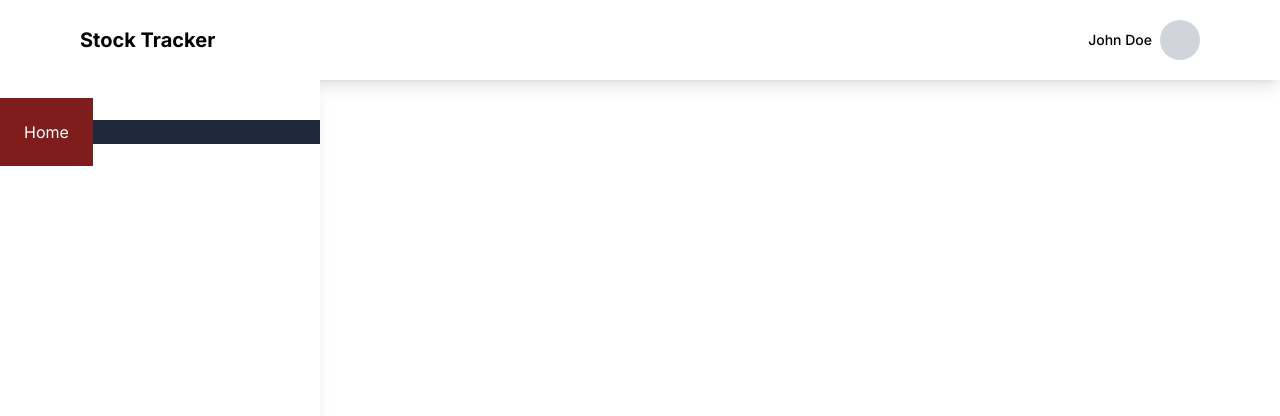
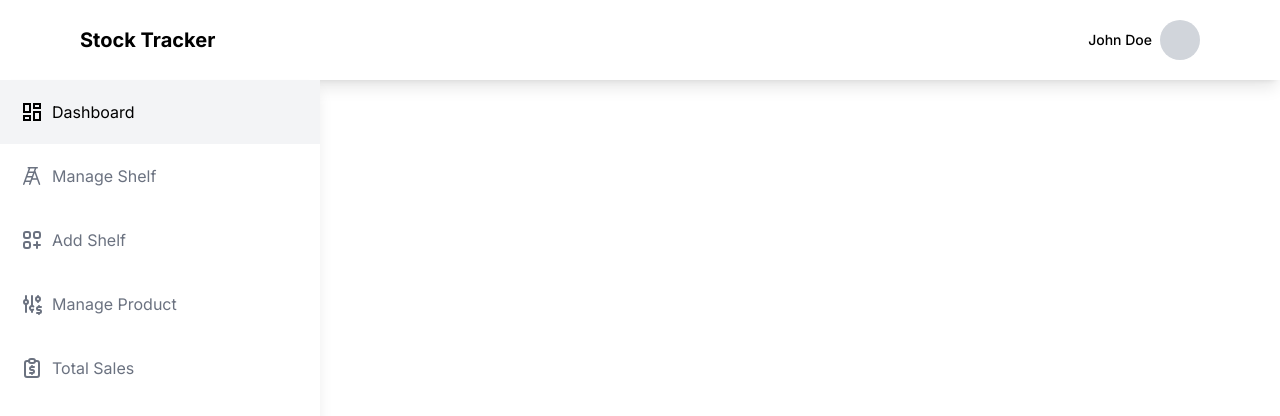
Before and after one commit to SammyKibetKiprop/stock-tracker, a Next.js app: page / in a window 1280 px wide. Shown: the top 416 px of the page. Built offline with nearby package versions, Linux system fonts and the light colour scheme.

Commit message:
add side bar styling

```diff
--- a/app/page.tsx
+++ b/app/page.tsx
@@ -1,12 +1,47 @@
 'use client';
+import Link from 'next/link';
 import { useRouter } from 'next/navigation';
+import { usePathname } from 'next/navigation';
+import { PiLadder } from 'react-icons/pi';
+import { MdOutlineDashboard } from 'react-icons/md';
+import { HiOutlineViewGridAdd } from 'react-icons/hi';
+import { TbReportMoney, TbAdjustmentsDollar } from 'react-icons/tb';
+
+const menuLinks = [
+  {
+    name: 'Dashboard',
+    icon: <MdOutlineDashboard size={24} />,
+    link: '/',
+  },
+  {
+    name: 'Manage Shelf',
+    icon: <PiLadder size={24} />,
+    link: '/shelf',
+  },
+  {
+    name: 'Add Shelf',
+    icon: <HiOutlineViewGridAdd size={24} />,
+    link: '/shelf/add',
+  },
+  {
+    name: 'Manage Product',
+    icon: <TbAdjustmentsDollar size={24} />,
+    link: '/product',
+  },
+  {
+    name: 'Total Sales',
+    icon: <TbReportMoney size={24} />,
+    link: '/sales',
+  },
+];
 
 export default function Home() {
   const router = useRouter();
+  const pathname = usePathname();
 
   return (
     <>
-      <header className='fixed top-0 left-0 w-screen h-[10vh] flex justify-between items-center px-10 py-5 xl:px-20 shadow-sm md:shadow-lg'>
+      <header className='fixed top-0 left-0 w-screen h-[10vh] flex justify-between items-center px-20 py-5 shadow-sm md:shadow-lg'>
         <div className='text-xl font-bold'>Stock Tracker</div>
 
         {/* a small dropdown to manage accounts */}
@@ -17,21 +52,26 @@ export default function Home() {
       </header>
 
       {/* sidebar menu */}
-      <div className='fixed bottom-0 left-0 h-[90vh] py-6 w-80 bg-white shadow-lg'>
+      <div className='fixed bottom-0 left-0 h-[90vh] w-80 bg-white shadow-lg'>
         <div className='flex items-center justify-between'>
-          <button className='text-black focus:outline-none'>
-          </button>
+          <button className='text-black focus:outline-none'></button>
         </div>
-        <nav className='py-4'>
+        <nav>
           <ul className='space-y-2 w-full'>
-            <li className='bg-slate-800 h-auto'>
-              <a
-                onClick={() => router.push('/')}
-                className=' hover:text-gray-300 text-white h-full bg-red-900 p-6'
-              >
-                Home
-              </a>
-            </li>
+            {menuLinks.map((link, index) => (
+              <Link href={link.link} key={index}>
+                <li
+                  className={`flex items-center justify-start px-5 py-5 ${
+                    pathname === link.link
+                      ? 'bg-gray-100 text-black'
+                      : 'text-gray-500 hover:bg-gray-100'
+                  }`}
+                >
+                  {link.icon}
+                  <span className='ml-2'>{link.name}</span>
+                </li>
+              </Link>
+            ))}
           </ul>
         </nav>
       </div>
```
